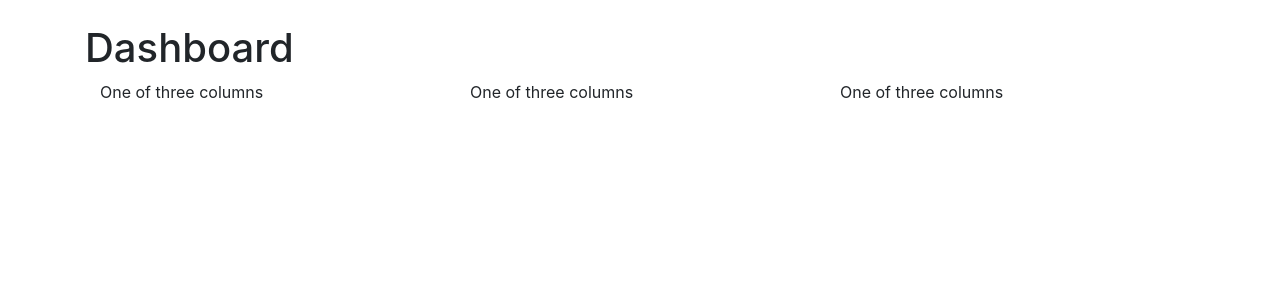
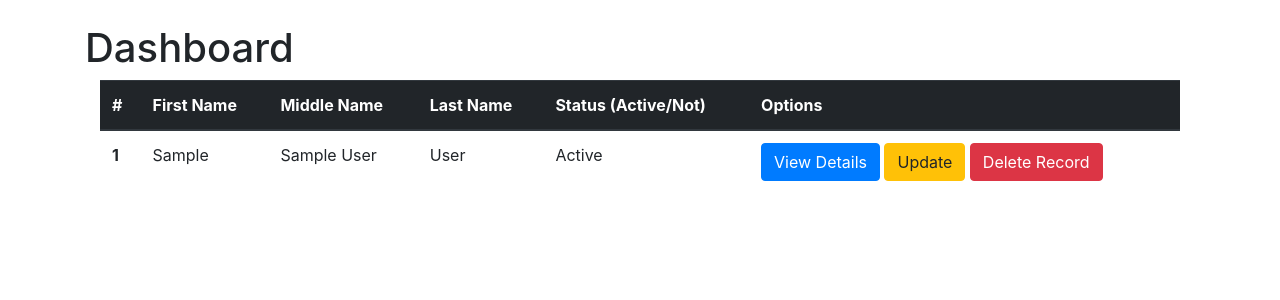
Before and after one commit to roycechua23/hris-system, a Django app: template hris/employee/templates/employee/employee.html in a window 1280 px wide. Shown: the part 56-356 px from the top of the page. Run offline with Django 3.2, Linux system fonts and the light colour scheme; the template is opened without the code that fills it: values that come from a table or form of the project are taken from there, others are empty; tables that the repository leaves empty hold one stand-in row (values such as "Sample post"); some libraries are stand-ins or nearby versions.

Commit message:
Display the records in the Dashboard

```diff
--- a/hris/employee/templates/employee/employee.html
+++ b/hris/employee/templates/employee/employee.html
@@ -1,19 +1,40 @@
 {% extends "employee/dashboard.html" %}
 
 {% block inner_content %}
-{% if profile %}
+{% if employees %}
 <div class="container">
-  <div class="row">
-    <div class="col-sm">
-      One of three columns
-    </div>
-    <div class="col-sm">
-      One of three columns
-    </div>
-    <div class="col-sm">
-      One of three columns
-    </div>
-  </div>
+  <table class="table">
+    <thead class="thead-dark">
+      <tr>
+        <th scope="col">#</th>
+        <th scope="col">First Name</th>
+        <th scope="col">Middle Name</th>
+        <th scope="col">Last Name</th>
+        <th scope="col">Status (Active/Not)</th>
+        <th scope="col">Options</th>
+      </tr>
+    </thead>
+    <tbody>
+      {% for employee in employees %}
+      <tr>
+        <th scope="row">{{ employee.id }}</th>
+        <td>{{ employee.first_name }}</td>
+        <td>{{ employee.middle_name }}</td>
+        <td>{{ employee.last_name }}</td>
+        {% if employee.status %}
+          <td>Active</td>
+        {% else %}
+          <td>Inactive</td>
+        {% endif %}
+        <td>
+          <button type="button" class="btn btn-primary">View Details</button>
+          <button type="button" class="btn btn-warning">Update</button>
+          <button type="button" class="btn btn-danger">Delete Record</button>
+        </td>
+      </tr>
+      {% endfor %}
+    </tbody>
+  </table>
 </div>
 {% else %}
 <div class="container">
@@ -22,8 +43,8 @@
 
     </div>
     <div class="col-sm">
-      <h2>You have no profile yet!</h2>
-      <a href="{% url 'employee:create_employee' %}" class="btn btn-primary btn-lg btn-block">Create a profile!</a>
+      <h2>You have no record of your employees yet</h2>
+      <a href="{% url 'employee:create_employee' %}" class="btn btn-primary btn-lg btn-block">Add an employee</a>
     </div>
     <div class="col-sm">
 
--- a/hris/employee/views.py
+++ b/hris/employee/views.py
@@ -12,9 +12,9 @@ class Dashboard(View):
             username = request.session["user_info"]["username"]
             request.session["user_info"]["current_page"] = "home"
             try:
-                if username == Employee.objects.filter(username=username)[0].username:
-                    profile = Employee.objects.filter(username=username)[0]
-                    return render(request,template_name="employee/employee.html",context={"profile":profile})
+                if len(Employee.objects.all()) > 0:
+                    employees = Employee.objects.all()
+                    return render(request,template_name="employee/employee.html",context={"employees":employees})
                 else:
                     return render(request,template_name="employee/employee.html",context={})
             except IndexError:
```
